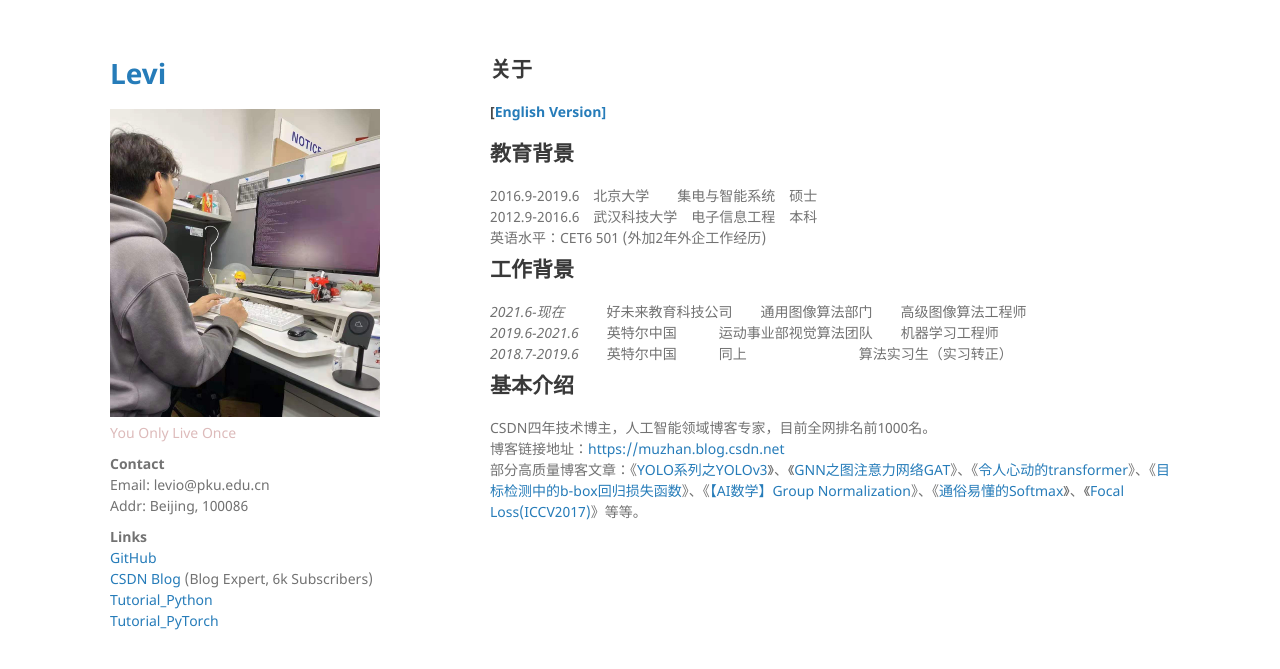
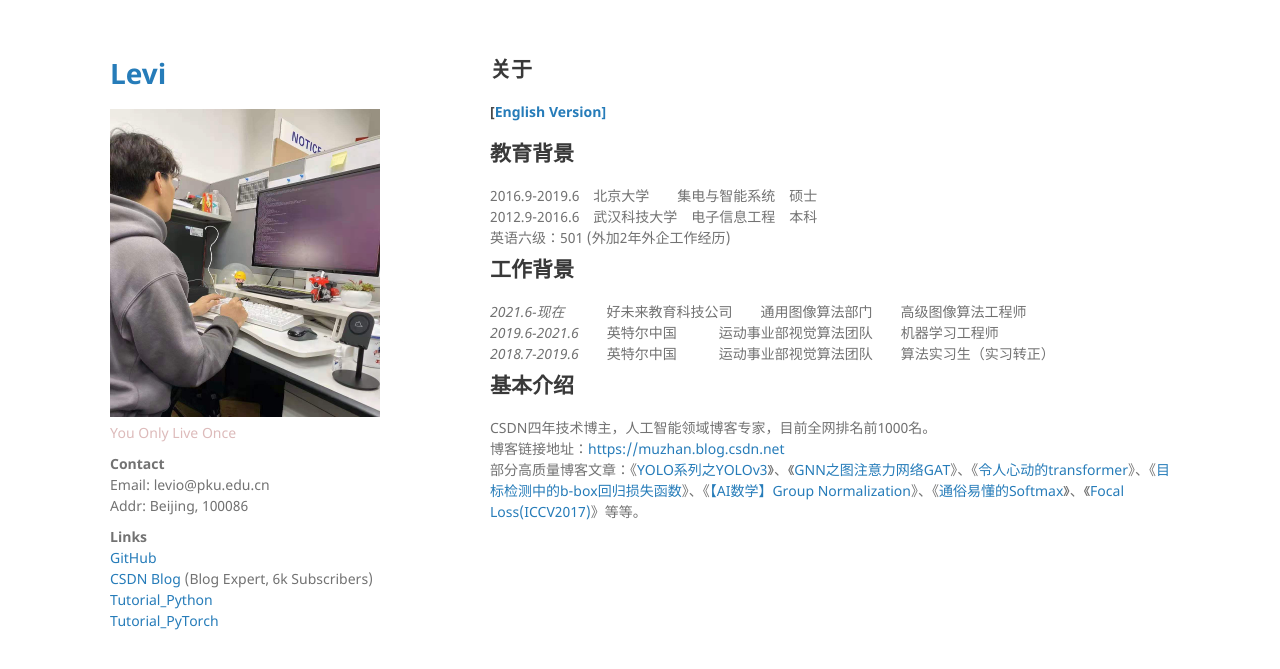
Before and after one commit to leviome/leviome.github.io, a Jekyll site: the page built from index_cn.md, in a window 1280 px wide. Shown: the top 669 px of the page. Built offline with Jekyll 4.4.1, drawn with Linux system fonts in a browser that asks for light colours; our own code applies the rules of GitHub Pages for plain Markdown files.

Commit message:
Update index_cn.md

```diff
--- a/index_cn.md
+++ b/index_cn.md
@@ -5,12 +5,12 @@
 ## 教育背景
 2016.9-2019.6&emsp;北京大学&emsp;&emsp;集电与智能系统&emsp;硕士<br>
 2012.9-2016.6&emsp;武汉科技大学&emsp;电子信息工程&emsp;本科<br>
-英语水平：CET6 501 (外加2年外企工作经历)
+英语六级：501 (外加2年外企工作经历)
 
 ## 工作背景
 *2021.6-现在*&emsp;&emsp;&emsp;好未来教育科技公司&emsp;&emsp;通用图像算法部门&emsp;&emsp;高级图像算法工程师<br>
 *2019.6-2021.6*&emsp;&emsp;英特尔中国&emsp;&emsp;&emsp;运动事业部视觉算法团队&emsp;&emsp;机器学习工程师<br>
-*2018.7-2019.6*&emsp;&emsp;英特尔中国&emsp;&emsp;&emsp;同上&emsp;&emsp;&emsp;&emsp;&emsp;&emsp;&emsp;&emsp;算法实习生（实习转正）
+*2018.7-2019.6*&emsp;&emsp;英特尔中国&emsp;&emsp;&emsp;运动事业部视觉算法团队&emsp;&emsp;算法实习生（实习转正）
 
 ## 基本介绍
 CSDN四年技术博主，人工智能领域博客专家，目前全网排名前1000名。<br>
```
